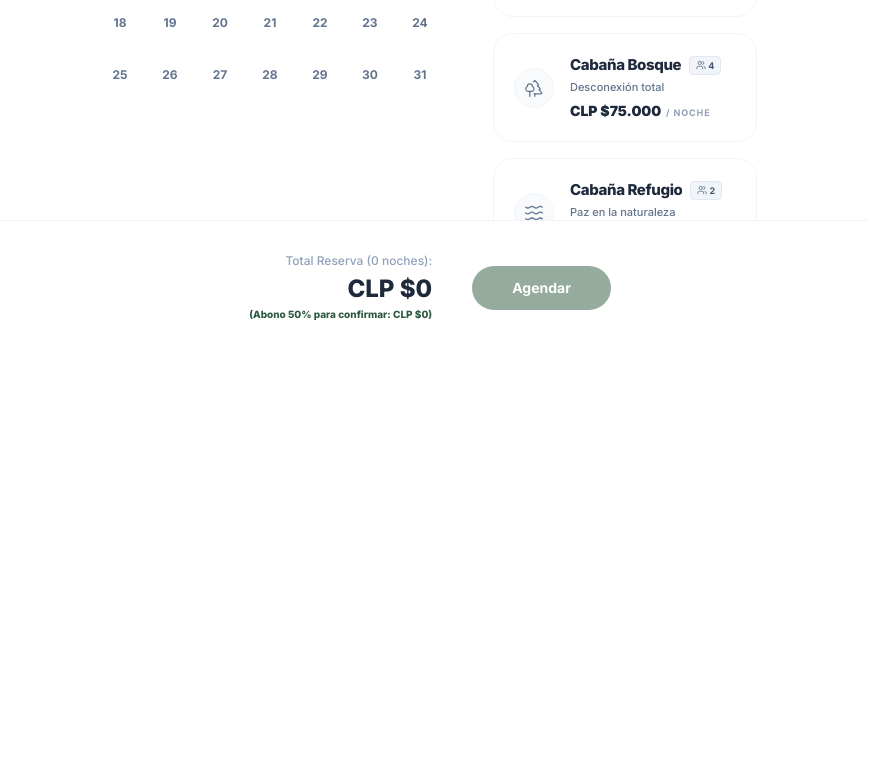
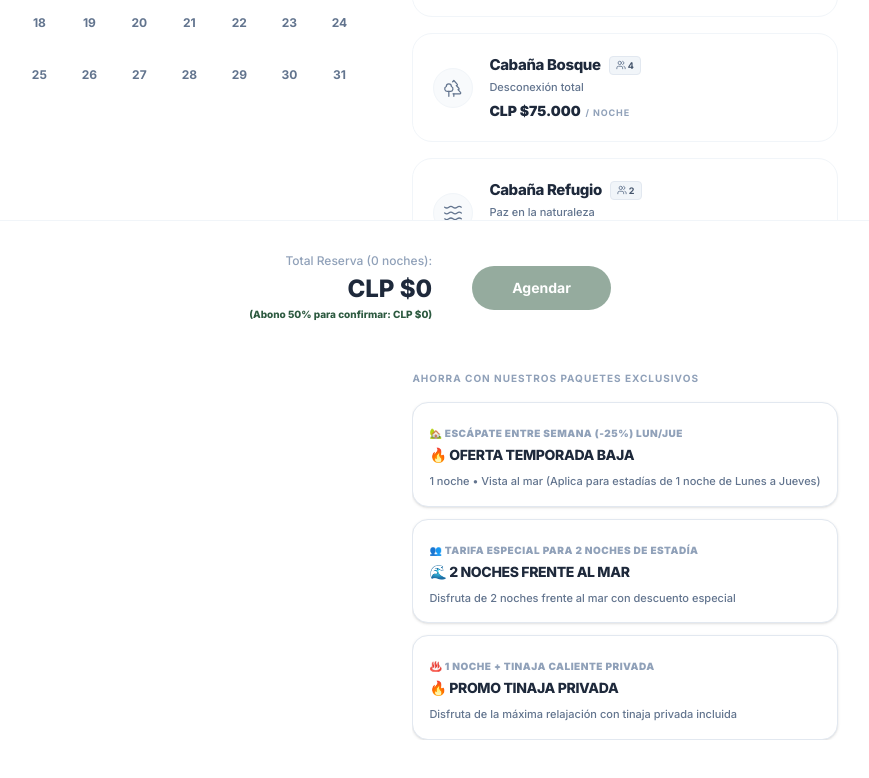
Before and after one commit to nowebcl/lodgepatagoniago, a Next.js app: page / in a window 1280 px wide. Shown: the part 446-1224 px from the top of the page, without its empty margins (210-1079 px from the left). Before the commit the page ends 910 px from the top, so only its background shows below. Built offline with nearby package versions, Linux system fonts and the light colour scheme; no server answers.

Commit message:
feat: Implementacion de selector interactivo de promociones y tarifas especiales en reservas

```diff
--- a/src/app/admin/page.tsx
+++ b/src/app/admin/page.tsx
@@ -501,6 +501,12 @@ function AdminDashboardContent({ db, bookings, cabins, deleteBooking, markAsPaid
                                   <p className="text-[8px] font-black text-slate-300 uppercase">Total Reserva</p>
                                   <p className="text-[10px] font-black text-slate-700">${selectedBooking.totalPrice?.toLocaleString('es-CL')}</p>
                                 </div>
+                                {selectedBooking.appliedPromo && (
+                                  <div className="col-span-2 mt-1 pt-1.5 border-t border-slate-100">
+                                    <p className="text-[8px] font-black text-rose-500 uppercase">Promoción Aplicada</p>
+                                    <p className="text-[10px] font-extrabold text-rose-600">{selectedBooking.appliedPromo}</p>
+                                  </div>
+                                )}
                                 <div className="col-span-2 pt-2 mt-1 border-t border-slate-100 flex justify-between text-[9px] font-black uppercase text-slate-400">
                                   <span>Abono (50%): <span className="text-[var(--forest-green)]">${(selectedBooking.paidAmount || Math.round((selectedBooking.totalPrice || 0) / 2))?.toLocaleString('es-CL')}</span></span>
                                   <span>Por Pagar: <span className="text-slate-700">${(selectedBooking.paidAmount || Math.round((selectedBooking.totalPrice || 0) / 2))?.toLocaleString('es-CL')}</span></span>
--- a/src/app/page.tsx
+++ b/src/app/page.tsx
@@ -9,6 +9,12 @@ import { db } from '@/lib/firebase';
 import { collection, addDoc, query, where, getDocs, onSnapshot } from 'firebase/firestore';
 import { startOfToday, eachDayOfInterval, differenceInDays } from 'date-fns';
 import { motion, AnimatePresence } from 'framer-motion';
+import { clsx, type ClassValue } from 'clsx';
+import { twMerge } from 'tailwind-merge';
+
+function cn(...inputs: ClassValue[]) {
+  return twMerge(clsx(inputs));
+}
 
 const CABINS = [
   { id: 'c8', name: 'Cabaña Superior (8)', price: 100000 },
@@ -17,10 +23,65 @@ const CABINS = [
   { id: 'c2', name: 'Cabaña Refugio (2)', price: 70000 },
 ];
 
+const PROMOTIONS = [
+  {
+    id: 'temporada_baja',
+    name: '🔥 OFERTA TEMPORADA BAJA',
+    tagline: '🏡 Escápate entre semana (-25%) Lun/Jue',
+    description: '1 noche • Vista al mar (Aplica para estadías de 1 noche de Lunes a Jueves)',
+    cabinPrices: {
+      c2: { original: 70000, promo: 53000 },
+      c5: { original: 80000, promo: 60000 },
+      c8: { original: 100000, promo: 75000 },
+      c4: { original: 75000, promo: 56000 },
+    },
+    isValid: (dates: Date[]) => {
+      if (dates.length !== 1) return false;
+      const day = dates[0].getDay();
+      return day >= 1 && day <= 4; // Lunes a Jueves
+    },
+    requirementText: 'Selecciona 1 noche de Lunes a Jueves.'
+  },
+  {
+    id: 'dos_noches',
+    name: '🌊 2 NOCHES FRENTE AL MAR',
+    tagline: '👥 Tarifa especial para 2 noches de estadía',
+    description: 'Disfruta de 2 noches frente al mar con descuento especial',
+    cabinPrices: {
+      c2: { original: 155000, promo: 130000 },
+      c5: { original: 165000, promo: 140000 },
+      c8: { original: 183000, promo: 160000 },
+      c4: { original: 170000, promo: 150000 },
+    },
+    isValid: (dates: Date[]) => {
+      return dates.length === 2;
+    },
+    requirementText: 'Selecciona exactamente 2 noches.'
+  },
+  {
+    id: 'tinaja_privada',
+    name: '🔥 PROMO TINAJA PRIVADA',
+    tagline: '♨️ 1 Noche + Tinaja caliente privada',
+    description: 'Disfruta de la máxima relajación con tinaja privada incluida',
+    cabinPrices: {
+      c2: { original: 120000, promo: 110000 },
+      c5: { original: 130000, promo: 120000 },
+      c8: { original: 150000, promo: 135000 },
+      c4: { original: 140000, promo: 128000 },
+    },
+    isValid: (dates: Date[]) => {
+      return dates.length === 1;
+    },
+    requirementText: 'Selecciona exactamente 1 noche.'
+  }
+];
+
+
 export default function Home() {
   const [selectedDates, setSelectedDates] = useState<Date[]>([]);
   const [selectedCabinId, setSelectedCabinId] = useState<string | null>(null);
   const [blockedDates, setBlockedDates] = useState<Date[]>([]);
+  const [selectedPromoId, setSelectedPromoId] = useState<string | null>(null);
 
   const [showForm, setShowForm] = useState(false);
   const [formData, setFormData] = useState({ name: '', phone: '', email: '' });
@@ -33,7 +94,34 @@ export default function Home() {
   [selectedCabinId]);
 
   const numberOfDays = selectedDates.length;
-  const totalPrice = selectedCabin ? selectedCabin.price * numberOfDays : 0;
+
+  const activePromo = useMemo(() =>
+    PROMOTIONS.find((p) => p.id === selectedPromoId),
+  [selectedPromoId]);
+
+  const isPromoApplied = useMemo(() => {
+    if (!activePromo || !selectedCabinId) return false;
+    return activePromo.isValid(selectedDates);
+  }, [activePromo, selectedCabinId, selectedDates]);
+
+  const totalPrice = useMemo(() => {
+    if (!selectedCabin) return 0;
+    if (isPromoApplied && activePromo && selectedCabinId) {
+      const prices = (activePromo.cabinPrices as any)[selectedCabinId];
+      return prices ? prices.promo : selectedCabin.price * numberOfDays;
+    }
+    return selectedCabin.price * numberOfDays;
+  }, [selectedCabin, isPromoApplied, activePromo, selectedCabinId, numberOfDays]);
+
+  const originalPrice = useMemo(() => {
+    if (!selectedCabin) return 0;
+    if (isPromoApplied && activePromo && selectedCabinId) {
+      const prices = (activePromo.cabinPrices as any)[selectedCabinId];
+      return prices ? prices.original : selectedCabin.price * numberOfDays;
+    }
+    return selectedCabin.price * numberOfDays;
+  }, [selectedCabin, isPromoApplied, activePromo, selectedCabinId, numberOfDays]);
+
   const halfPrice = Math.round(totalPrice / 2);
 
   // Fetch blocked dates when a cabin is selected
@@ -106,6 +194,7 @@ export default function Home() {
         paidAmount: halfPrice, // 50% a pagar
         status: 'pending_payment',
         createdAt: new Date().toISOString(),
+        appliedPromo: isPromoApplied && activePromo ? activePromo.name : null,
       });
       console.log("[Client] Reserva creada con éxito. ID:", docRef.id);
 
@@ -186,6 +275,82 @@ export default function Home() {
               selectedCabinId={selectedCabinId}
               onSelect={setSelectedCabinId}
             />
+
+            {/* Promociones Especiales */}
+            <div className="mt-8 mb-4 text-center lg:text-left">
+              <h2 className="section-title-ref">Promociones Especiales 🔥</h2>
+              <p className="text-[10px] text-slate-400 font-bold uppercase tracking-widest mt-1">
+                Ahorra con nuestros paquetes exclusivos
+              </p>
+            </div>
+
+            <div className="grid grid-cols-1 gap-3 px-5 lg:px-0">
+              {PROMOTIONS.map((promo) => {
+                const isSelected = selectedPromoId === promo.id;
+                const prices = selectedCabinId ? (promo.cabinPrices as any)[selectedCabinId] : null;
+                const isValid = promo.isValid(selectedDates);
+
+                return (
+                  <button
+                    key={promo.id}
+                    type="button"
+                    onClick={() => setSelectedPromoId(isSelected ? null : promo.id)}
+                    className={cn(
+                      "w-full text-left p-4 rounded-2xl border transition-all relative flex flex-col gap-2 bg-white",
+                      isSelected
+                        ? "border-[var(--forest-green)] bg-green-50/20 ring-1 ring-[var(--forest-green)]/30 shadow-md shadow-green-900/5"
+                        : "border-slate-200 hover:border-slate-300 shadow-sm hover:shadow-md"
+                    )}
+                  >
+                    {/* Tag/Header */}
+                    <div className="flex justify-between items-start w-full">
+                      <div className="flex-1">
+                        <span className="text-[10px] font-black text-slate-400 uppercase tracking-wider">{promo.tagline}</span>
+                        <h4 className="text-sm font-extrabold text-[#1E293B] tracking-tight mt-0.5">{promo.name}</h4>
+                      </div>
+                      {isSelected && (
+                        <span className="bg-[var(--forest-green)] text-white text-[8px] font-black uppercase px-2 py-0.5 rounded-full tracking-wider shrink-0">
+                          Seleccionado
+                        </span>
+                      )}
+                    </div>
+
+                    {/* Description */}
+                    <p className="text-[11px] text-slate-500 font-medium">
+                      {promo.description}
+                    </p>
+
+                    {/* Price Preview if Cabin is Selected */}
+                    {selectedCabinId && prices && (
+                      <div className="flex items-center gap-2 mt-1">
+                        <span className="text-[10px] text-slate-400 line-through font-bold">
+                          CLP ${prices.original.toLocaleString('es-CL')}
+                        </span>
+                        <span className="text-xs font-black text-rose-500">
+                          CLP ${prices.promo.toLocaleString('es-CL')}
+                        </span>
+                      </div>
+                    )}
+
+                    {/* Validation Message */}
+                    {isSelected && (
+                      <div className="mt-1.5 pt-2 border-t border-slate-200/60 w-full flex items-center gap-2">
+                        <div className={cn(
+                          "w-1.5 h-1.5 rounded-full",
+                          isValid ? "bg-emerald-500 animate-pulse" : "bg-amber-400"
+                        )} />
+                        <span className={cn(
+                          "text-[9px] font-bold uppercase tracking-wider",
+                          isValid ? "text-emerald-600" : "text-amber-600"
+                        )}>
+                          {isValid ? "¡Promo Activada y Aplicada!" : promo.requirementText}
+                        </span>
+                      </div>
+                    )}
+                  </button>
+                );
+              })}
+            </div>
           </section>
         </div>
 
@@ -195,6 +360,11 @@ export default function Home() {
             <div className="hidden lg:block text-right">
               <p className="text-xs text-slate-400 font-medium mb-1">Total Reserva ({numberOfDays} noche{numberOfDays !== 1 && 's'}):</p>
               <p className="text-2xl font-extrabold text-[#1E293B]">
+                {isPromoApplied && originalPrice > totalPrice && (
+                  <span className="text-sm text-slate-400 line-through mr-2 font-bold">
+                    CLP ${originalPrice.toLocaleString('es-CL')}
+                  </span>
+                )}
                 CLP ${totalPrice.toLocaleString('es-CL')}
               </p>
               <p className="text-[10px] text-[var(--forest-green)] font-extrabold mt-0.5">
@@ -239,12 +409,24 @@ export default function Home() {
                 <h3 className="text-2xl font-extrabold text-[#1E293B] mb-2">Tus datos</h3>
                 <p className="text-xs text-slate-500 mb-4">Completa la información para finalizar la reserva de {selectedCabin?.name}.</p>
 
-                {/* Desglose de Pago Requerido al 50% */}
                 <div className="bg-slate-50 rounded-2xl p-4 border border-slate-100 text-xs space-y-2">
                   <div className="flex justify-between text-slate-500">
                     <span>Valor Total de Estancia:</span>
-                    <span className="font-bold text-[#1E293B]">CLP ${totalPrice.toLocaleString('es-CL')}</span>
+                    <span className="font-bold text-[#1E293B]">
+                      {isPromoApplied && originalPrice > totalPrice && (
+                        <span className="text-xs text-slate-400 line-through mr-2 font-bold">
+                          CLP ${originalPrice.toLocaleString('es-CL')}
+                        </span>
+                      )}
+                      CLP ${totalPrice.toLocaleString('es-CL')}
+                    </span>
                   </div>
+                  {isPromoApplied && activePromo && (
+                    <div className="flex justify-between text-rose-500 font-bold">
+                      <span>Promoción Aplicada:</span>
+                      <span>{activePromo.name}</span>
+                    </div>
+                  )}
                   <div className="flex justify-between text-[var(--forest-green)] font-extrabold text-sm">
                     <span>Abonar Ahora (50% Garantía):</span>
                     <span>CLP ${halfPrice.toLocaleString('es-CL')}</span>
```
